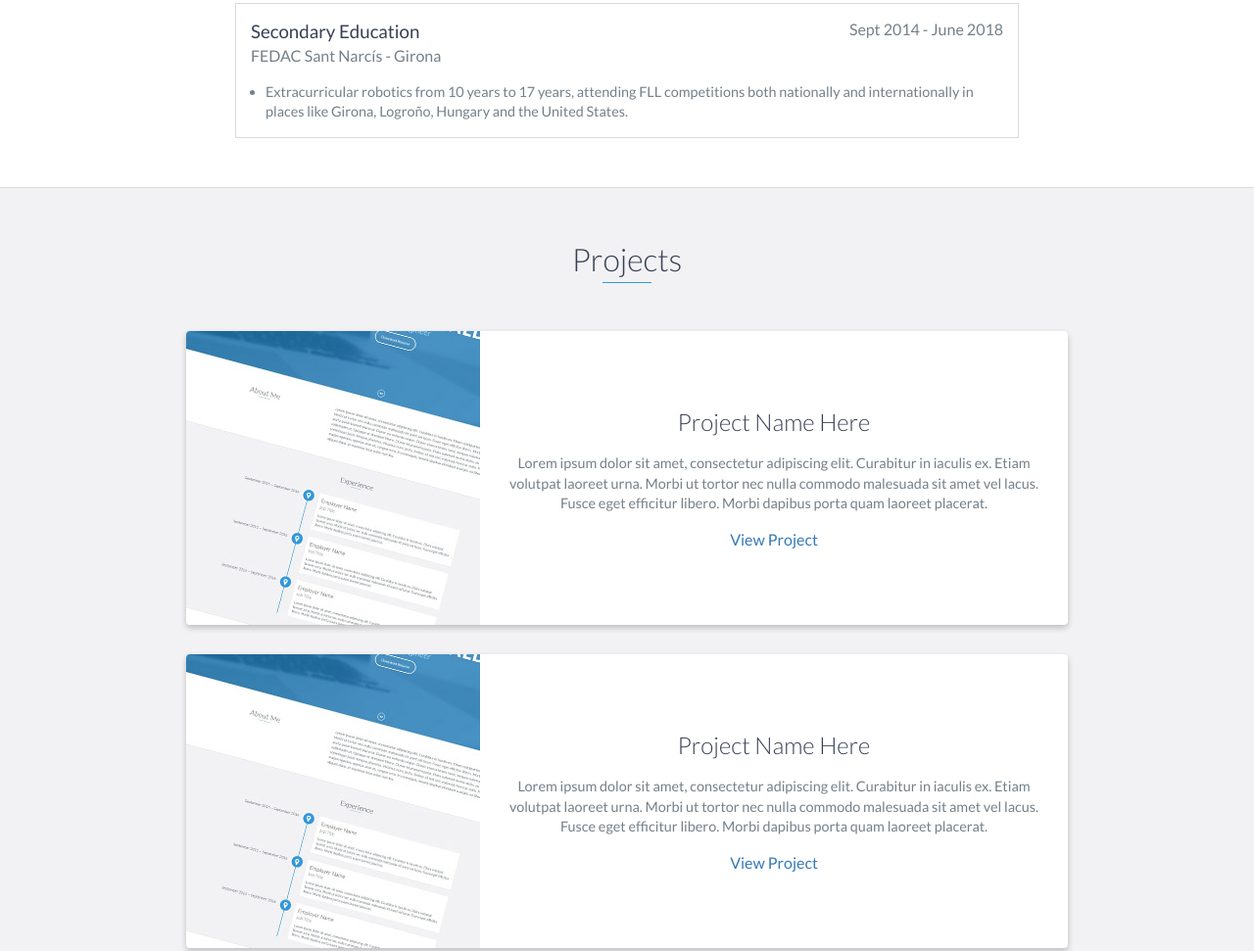
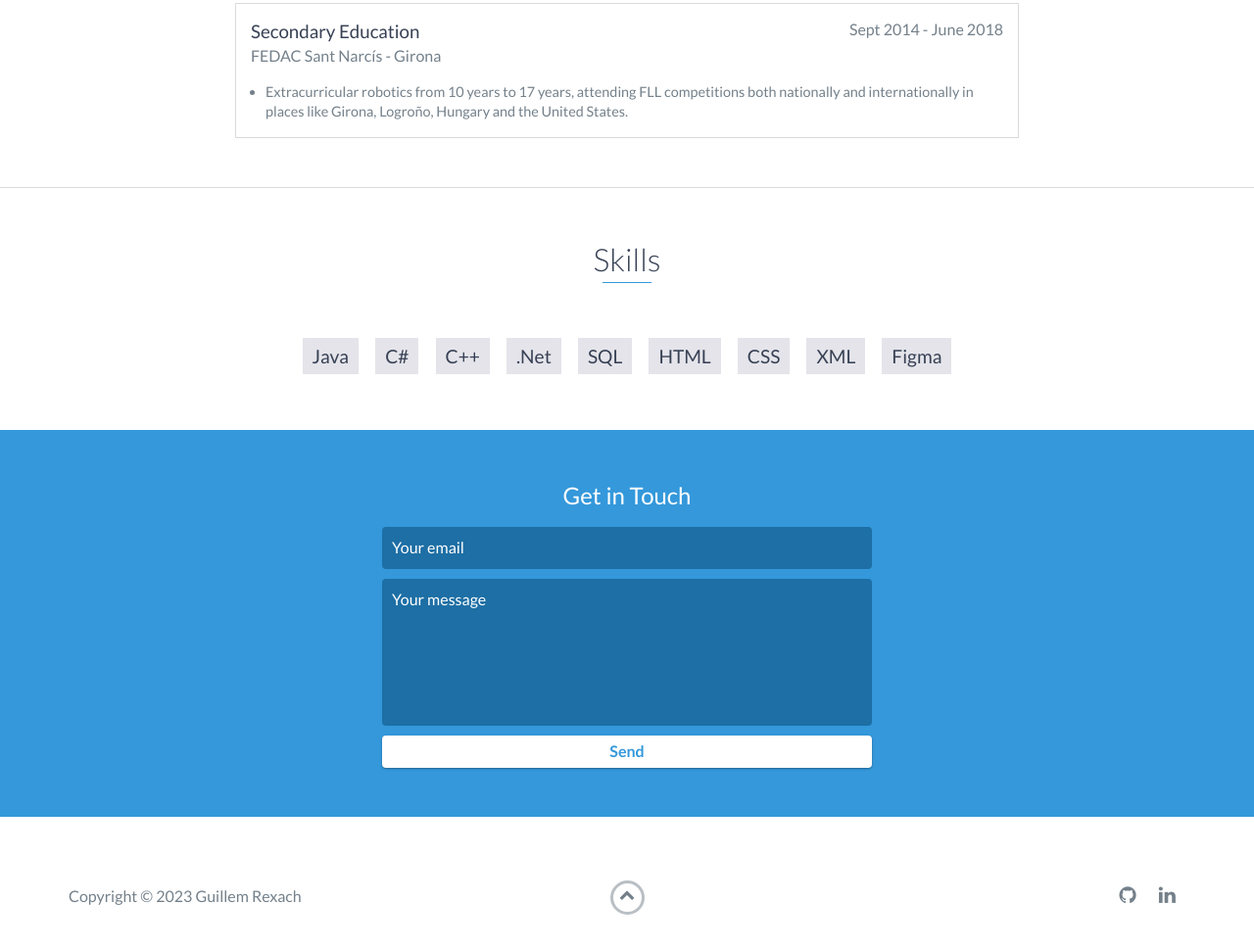
Before and after one commit to GuillemRexach/guillemrexach.github.io, a website: page index.html in a window 1280 px wide. Shown: the part 2368-3339 px from the top of the page at 98% size. Drawn offline with nearby package versions, Linux system fonts and the light colour scheme.

Commit message:
Update index.html

```diff
--- a/index.html
+++ b/index.html
@@ -168,7 +168,7 @@
     </div>
     <!-- End #education -->
 
-    <div id="projects" class="background-alt">
+    <!--<div id="projects" class="background-alt">
         <h2 class="heading">Projects</h2>
         <div class="container">
             <div class="row">
@@ -176,7 +176,7 @@
                     <div class="project-image">
                         <img src="images/project.jpg" />
                     </div>
-                    <!-- End .project-image -->
+                    <!*-- End .project-image --*>
                     <div class="project-info">
                         <h3>Project Name Here</h3>
                         <p>
@@ -184,15 +184,15 @@
                         </p>
                         <a href="#">View Project</a>
                     </div>
-                    <!-- End .project-info -->
+                    <!*-- End .project-info --*>
                 </div>
-                <!-- End .project -->
+                <!*-- End .project --*>
 
                 <div class="project shadow-large">
                     <div class="project-image">
                         <img src="images/project.jpg" />
                     </div>
-                    <!-- End .project-image -->
+                    <!*-- End .project-image --*>
                     <div class="project-info">
                         <h3>Project Name Here</h3>
                         <p>
@@ -200,13 +200,14 @@
                         </p>
                         <a href="#">View Project</a>
                     </div>
-                    <!-- End .project-info -->
+                    <!*-- End .project-info --*>
                 </div>
-                <!-- End .project -->
+                <!*-- End .project --*>
             </div>
         </div>
     </div>
-    <!-- End #projects -->
+    <!*-- End #projects --*>-->
+
 
     <div id="skills">
         <h2 class="heading">Skills</h2>
```
